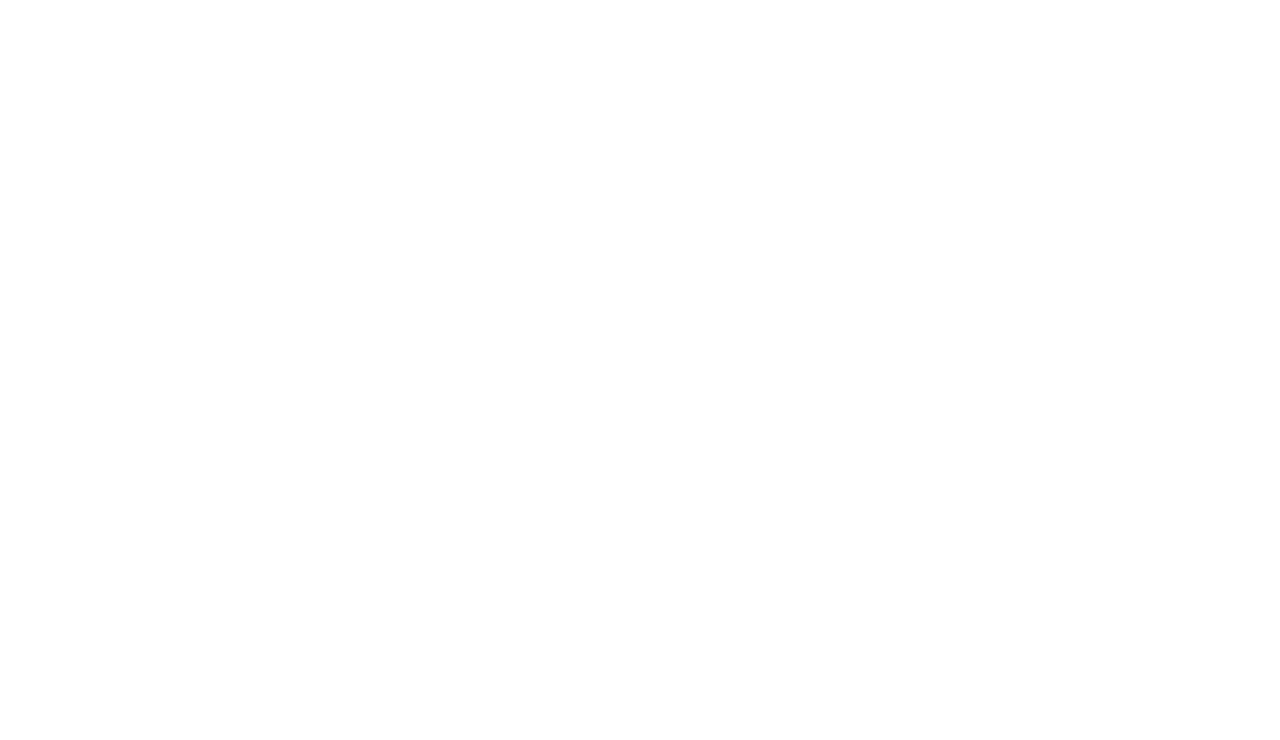
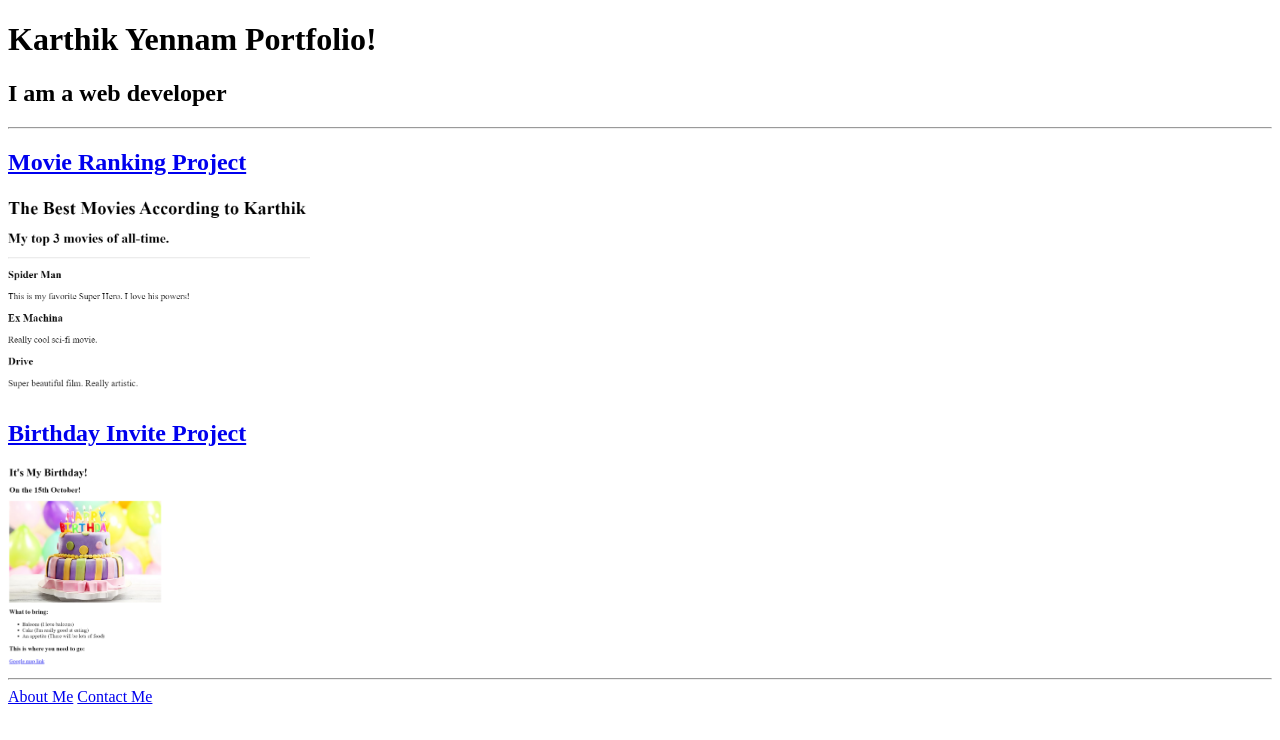
Before and after one commit to karthikkoder/html-portfolio, a plain HTML site: page index.html in a window 1280 px wide. Drawn offline with Linux system fonts and the light colour scheme.

Commit message:
index.html

```diff
--- a/index.html
+++ b/index.html
@@ -1,3 +1,66 @@
+<!DOCTYPE html>
+<html lang="en">
+<head>
+    <meta charset="UTF-8">
+    <meta name="viewport" content="width=device-width, initial-scale=1.0">
+    <title>About Karthik Yennam</title>
+</head>
+<body>
+
+    <h1>Karthik Yennam Portfolio!</h1>
+
+    <h2>I am a web developer</h2>
+
+    <hr />
+
+    <h2><a href="./public/movie-ranking.html">Movie Ranking Project</a></h2>
+
+    <img src="./assets/images/Movies.png" height="200">
+
+    <h2><a href="./public/birthday-invite.html">Birthday Invite Project </a></h2>
+
+    <img src="./assets/images/Birthday Invite.png" height="200">
+
+    <hr />
+
+    <a href="./public/about.html">About Me</a>
+    <a href="./public/contact.html">Contact Me</a>
+
+
+
+
+
+
+
+
+
+
+
+
+
+</body>
+</html>
+
+
+
+
+
+
+
+
+
+
+
+
+
+
+
+
+
+
+
+
+
 <!-- TODO 1: Create the HTML Boilerplate -->
 
 <!-- TODO 2: Add Your previous projects' HTML into the public folder -->
```
